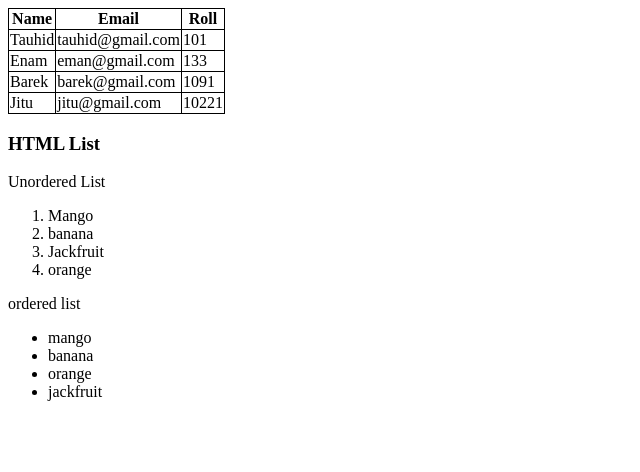
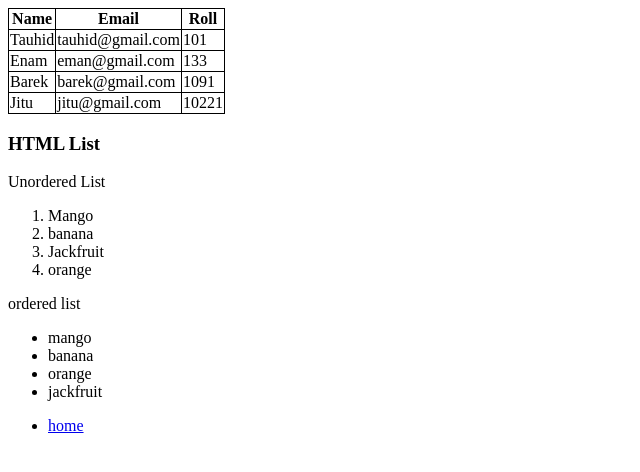
Before and after one commit to witweb23/project1, a plain HTML site: page index.html in a window 1280 px wide. Shown: the whole page, without its empty margins (0-640 px from the left). Drawn offline with Linux system fonts and the light colour scheme.

Commit message:
2nd commit

```diff
--- a/index.html
+++ b/index.html
@@ -60,6 +60,8 @@
         <li>jackfruit</li>
     </ul>
 
+    <ul><li><a href="home">home</a></li></ul>
+
 
 </body>
 </html>
```
